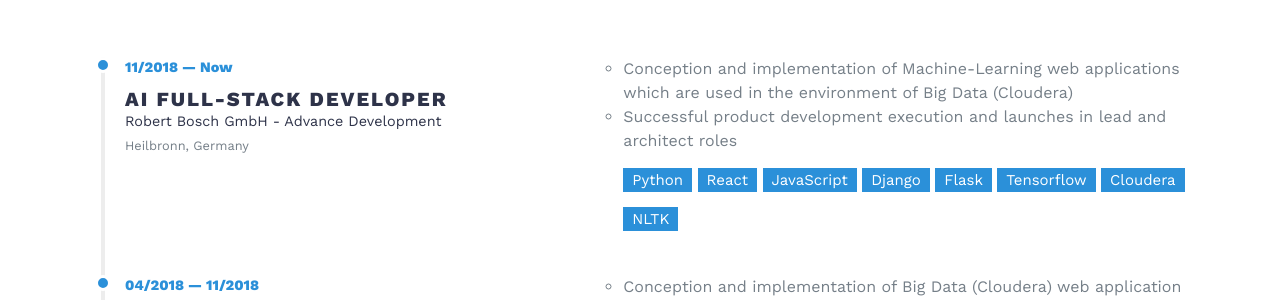
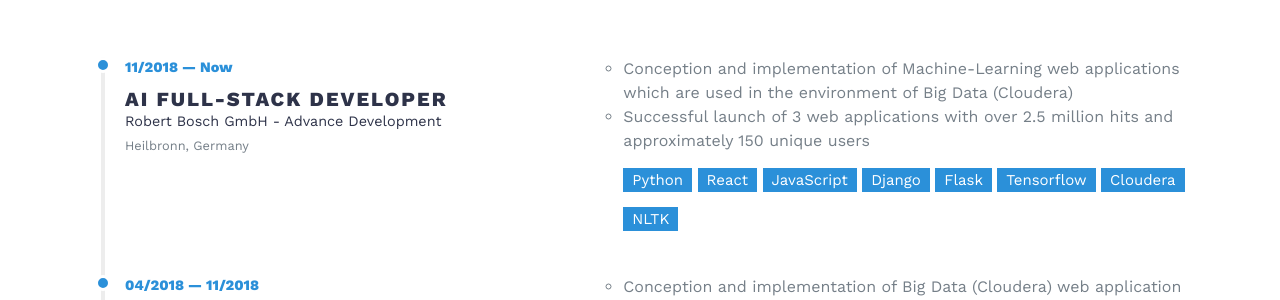
Before and after one commit to gwillig/personal_website, a Django app: page / in a window 1280 px wide. Shown: the part 3495-3795 px from the top of the page. Run offline with Django 3.2, Linux system fonts and the light colour scheme; parts of the project's set-up code (start-up, migrations or seed data) failed here and were passed over; some libraries are stand-ins or nearby versions.

Commit message:
MOD| Change text in experience

```diff
--- a/homepage/templates/home.html
+++ b/homepage/templates/home.html
@@ -250,7 +250,7 @@
                   <div class="col-lg-7">
                     <ul>
                       <li class="text-muted">Conception and implementation of Machine-Learning web applications which are used in the environment of Big Data (Cloudera)</li>
-                      <li class="text-muted">Successful product development execution and launches in lead and architect roles</li>
+                      <li class="text-muted">Successful launch of 3 web applications with over 2.5 million hits and approximately 150 unique users</li>
                     </ul>
                     <ul class="tech-tags">
                       <li><a href="http://python.org/" rel="nofollow" target="_blank">Python</a></li>
```
